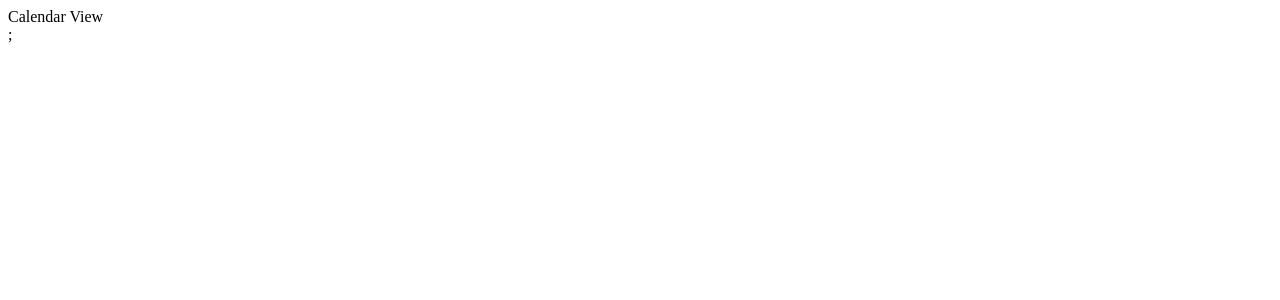
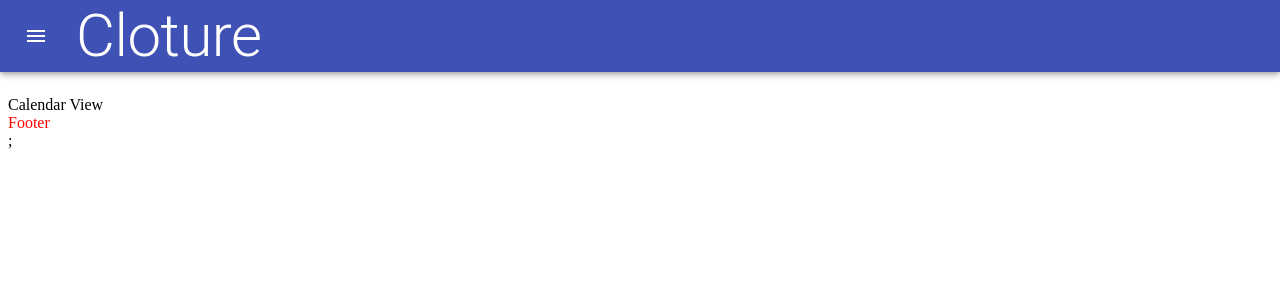
Before and after one commit to harrisoncramer/ts_frontend_template, a React (Create React App) app: page /calendar in a window 1280 px wide. Shown: the top 300 px of the page. Built offline with nearby package versions, Linux system fonts and the light colour scheme; no server answers.

Commit message:
created view wrappers

```diff
--- a/src/App.tsx
+++ b/src/App.tsx
@@ -1,5 +1,5 @@
 import React, { useEffect } from "react";
-import AppRouter from "./components/Router";
+import { AppRouter } from "./routers";
 import ReactGA from "react-ga";
 import { ApolloProvider } from "@apollo/client";
 import client from "./graphql/client";
--- /dev/null
+++ b/src/components/Footer/footer.scss
@@ -0,0 +1,7 @@
+.footer {
+  color: red;
+}
+
+$theme-colors: (
+  "primary": "blue",
+);
--- /dev/null
+++ b/src/components/Footer/index.tsx
@@ -0,0 +1,10 @@
+import React from "react";
+import "./footer.scss";
+
+interface FooterProps {}
+
+const Footer = (props: FooterProps) => {
+  return <div className={"footer"}>Footer</div>;
+};
+
+export default Footer;
--- /dev/null
+++ b/src/components/Header/index.tsx
@@ -0,0 +1,115 @@
+import React, { useState } from "react";
+import {
+  AppBar,
+  Drawer,
+  IconButton,
+  Toolbar,
+  Typography,
+} from "@material-ui/core";
+import { Menu, Close } from "@material-ui/icons";
+import { makeStyles } from "@material-ui/core/styles";
+//import { DrawerContent } from "../DrawerContent";
+import history from "../../history";
+
+const drawerWidth = 240;
+const useStyles = makeStyles((theme) => ({
+  root: {
+    display: "flex",
+  },
+  flex: {
+    flex: 1,
+    "&:hover": {
+      cursor: "pointer",
+    },
+  },
+  appBar: {
+    zIndex: theme.zIndex.drawer + 1,
+    //padding: theme.spacing(1),
+  },
+  menuButton: {
+    marginRight: theme.spacing(2),
+  },
+  drawer: {},
+  toolbar: theme.mixins.toolbar,
+  drawerPaper: {
+    width: drawerWidth,
+  },
+  content: {
+    flexGrow: 1,
+    padding: theme.spacing(2),
+    paddingTop: 0,
+    marginTop: theme.spacing(1), // To deal with
+  },
+  closeMenuButton: {
+    marginRight: "auto",
+    marginLeft: 0,
+  },
+}));
+
+const Header = React.memo(function Header(props) {
+  const classes = useStyles();
+  const [mobileOpen, setMobileOpen] = useState(false);
+
+  const handleGoHome = () => {
+    history.push("/");
+  };
+
+  function handleDrawerToggle() {
+    setMobileOpen(!mobileOpen);
+  }
+
+  return (
+    <div className={classes.root}>
+      <AppBar position="fixed" className={classes.appBar}>
+        <Toolbar>
+          <IconButton
+            color="inherit"
+            aria-label="Open drawer"
+            edge="start"
+            onClick={handleDrawerToggle}
+            className={classes.menuButton}
+          >
+            <Menu />
+          </IconButton>
+          <Typography
+            onClick={handleGoHome}
+            variant="h2"
+            color="inherit"
+            className={classes.flex}
+          >
+            Cloture
+          </Typography>
+        </Toolbar>
+      </AppBar>
+      <nav className={classes.drawer}>
+        <Drawer
+          variant="temporary"
+          anchor={"left"}
+          open={mobileOpen}
+          onClose={handleDrawerToggle}
+          classes={{
+            paper: classes.drawerPaper,
+          }}
+          ModalProps={{
+            keepMounted: true, // Better open performance on mobile.
+          }}
+        >
+          <IconButton
+            onClick={handleDrawerToggle}
+            className={classes.closeMenuButton}
+          >
+            <Close />
+          </IconButton>
+          <p>This is the drawer content</p>
+        </Drawer>
+      </nav>
+      <div className={classes.content}>
+        <div className={classes.toolbar} />
+        {props.children}
+      </div>
+    </div>
+  );
+});
+
+//<DrawerContent handleDrawerToggle={handleDrawerToggle} />
+export default Header;
--- /dev/null
+++ b/src/components/ViewWrapper/index.tsx
@@ -0,0 +1,19 @@
+import React from "react";
+import Footer from "../Footer";
+import Header from "../Header";
+
+interface ViewWrapperProps {
+  View: React.FC;
+}
+
+const ViewWrapper = ({ View }: ViewWrapperProps) => {
+  return (
+    <>
+      <Header />
+      <View />
+      <Footer />
+    </>
+  );
+};
+
+export default ViewWrapper;
--- a/src/components/Router.tsx
+++ b/src/routers/index.tsx
@@ -3,7 +3,7 @@ import { Router, Route, Switch } from "react-router-dom";
 
 import history from "../history";
 
-import Home from "../views/Home";
+import ViewWrapper from "../components/ViewWrapper";
 import Dashboard from "../views/Dashboard";
 import Calendar from "../views/Calendar";
 import About from "../views/About";
@@ -13,13 +13,12 @@ import NotFound from "../views/NotFound";
 const AppRouter = () => (
   <Router history={history}>
     <Switch>
-      <Route path="/home" component={Home} exact />
-      <Route path="/dashboard" component={Dashboard} />
-      <Route path="/calendar" component={Calendar} />
-      <Route path="/about" component={About} />
-      <Route component={NotFound} />
+      <Route path="/" exact render={() => <ViewWrapper View={Dashboard} />} />
+      <Route path="/calendar" render={() => <ViewWrapper View={Calendar} />} />
+      <Route path="/about" render={() => <ViewWrapper View={About} />} />
+      <Route render={() => <ViewWrapper View={NotFound} />} />
     </Switch>
   </Router>
 );
 
-export default AppRouter;
+export { AppRouter };
--- /dev/null
+++ b/src/styles/index.scss
@@ -0,0 +1,3 @@
+p {
+  color: blue;
+}
--- a/src/views/Home.tsx
+++ /dev/null
@@ -1,9 +0,0 @@
-import React from "react";
-
-interface HomeProps {}
-
-const Home = (props: HomeProps) => {
-  return <div>Home View</div>;
-};
-
-export default Home;
```
Also changed, not shown: package.json (+9 -0 lines), .stylelintrc.json (added), src/components/Footer/theme.scss (added), 1 other file (tests, documents, lock files or other folders).
